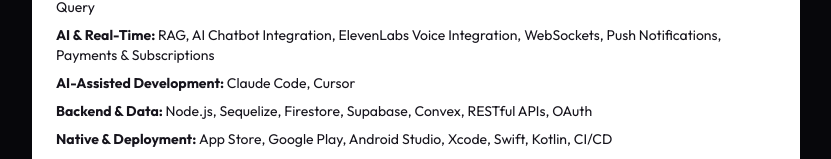
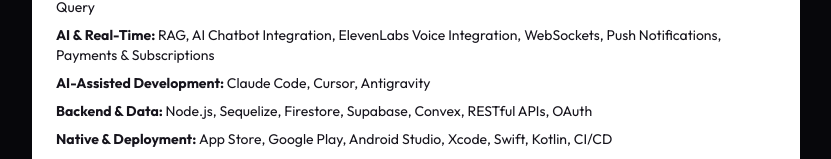
Before and after one commit to Ahmed-Kotp/Ahmed-Kotp.github.io, a Next.js app: page /cv in a window 1280 px wide. Shown: the part 2367-2526 px from the top of the page, without its empty margins (224-1055 px from the left). Built offline with nearby package versions, Linux system fonts and the light colour scheme.

Commit message:
Raise the listed skills to 5/5 and set Team Lead to 3/5.
Antigravity is included with the other AI-assisted tools.

```diff
--- a/components/skills/skills.tsx
+++ b/components/skills/skills.tsx
@@ -25,6 +25,7 @@
   Layers,
   LayoutGrid,
   MousePointer2,
+  Orbit,
   PenTool,
   Play,
   Radio,
@@ -70,6 +71,7 @@
   test: TestTube,
   bug: Bug,
   cursor: MousePointer2,
+  orbit: Orbit,
 };
 
 export function Skills() {
--- a/data/skills.json
+++ b/data/skills.json
@@ -6,12 +6,12 @@
       "skills": [
         { "name": "React Native", "level": 5, "icon": "smartphone" },
         { "name": "Expo", "level": 5, "icon": "layers" },
-        { "name": "React Native CLI", "level": 4, "icon": "terminal" },
+        { "name": "React Native CLI", "level": 5, "icon": "terminal" },
         { "name": "ReactJS", "level": 4, "icon": "atom" },
         { "name": "TypeScript", "level": 5, "icon": "braces" },
         { "name": "JavaScript", "level": 5, "icon": "code" },
-        { "name": "Redux", "level": 4, "icon": "workflow" },
-        { "name": "Zustand", "level": 4, "icon": "box" },
+        { "name": "Redux", "level": 5, "icon": "workflow" },
+        { "name": "Zustand", "level": 5, "icon": "box" },
         { "name": "TanStack Query", "level": 4, "icon": "database" }
       ]
     },
@@ -22,30 +22,31 @@
         { "name": "RAG", "level": 5, "icon": "spark" },
         { "name": "AI Chatbot Integration", "level": 5, "icon": "bot" },
         { "name": "ElevenLabs Voice Integration", "level": 4, "icon": "audio" },
-        { "name": "WebSockets", "level": 4, "icon": "radio" },
+        { "name": "WebSockets", "level": 5, "icon": "radio" },
         { "name": "Push Notifications", "level": 4, "icon": "bell" },
-        { "name": "Payments & Subscriptions", "level": 4, "icon": "card" }
+        { "name": "Payments & Subscriptions", "level": 5, "icon": "card" }
       ]
     },
     {
       "id": "assisted",
       "label": "AI-Assisted Development",
       "skills": [
-        { "name": "Claude Code", "level": 4, "icon": "spark" },
-        { "name": "Cursor", "level": 4, "icon": "cursor" }
+        { "name": "Claude Code", "level": 5, "icon": "spark" },
+        { "name": "Cursor", "level": 5, "icon": "cursor" },
+        { "name": "Antigravity", "level": 5, "icon": "orbit" }
       ]
     },
     {
       "id": "backend",
       "label": "Backend & Data",
       "skills": [
-        { "name": "Node.js", "level": 3, "icon": "server" },
-        { "name": "Sequelize", "level": 3, "icon": "database" },
+        { "name": "Node.js", "level": 5, "icon": "server" },
+        { "name": "Sequelize", "level": 5, "icon": "database" },
         { "name": "Firestore", "level": 4, "icon": "flame" },
         { "name": "Supabase", "level": 3, "icon": "cloud" },
         { "name": "Convex", "level": 3, "icon": "cloud" },
         { "name": "RESTful APIs", "level": 5, "icon": "radio" },
-        { "name": "OAuth", "level": 4, "icon": "key" }
+        { "name": "OAuth", "level": 5, "icon": "key" }
       ]
     },
     {
@@ -54,8 +55,8 @@
       "skills": [
         { "name": "App Store", "level": 5, "icon": "apple" },
         { "name": "Google Play", "level": 5, "icon": "play" },
-        { "name": "Android Studio", "level": 4, "icon": "smartphone" },
-        { "name": "Xcode", "level": 4, "icon": "apple" },
+        { "name": "Android Studio", "level": 5, "icon": "smartphone" },
+        { "name": "Xcode", "level": 5, "icon": "apple" },
         { "name": "Swift", "level": 3, "icon": "code" },
         { "name": "Kotlin", "level": 3, "icon": "code" },
         { "name": "CI/CD", "level": 4, "icon": "workflow" }
@@ -65,7 +66,7 @@
       "id": "leadership",
       "label": "Leadership & Architecture",
       "skills": [
-        { "name": "Team Lead", "level": 4, "icon": "users" },
+        { "name": "Team Lead", "level": 3, "icon": "users" },
         { "name": "Code Review", "level": 5, "icon": "check" },
         { "name": "System Design", "level": 4, "icon": "layout" },
         { "name": "Software Architecture", "level": 4, "icon": "layers" }
@@ -77,10 +78,10 @@
       "skills": [
         { "name": "Git/GitHub", "level": 5, "icon": "git" },
         { "name": "Figma", "level": 4, "icon": "figma" },
-        { "name": "Agile/Scrum", "level": 4, "icon": "workflow" },
+        { "name": "Agile/Scrum", "level": 5, "icon": "workflow" },
         { "name": "Jest", "level": 3, "icon": "test" },
-        { "name": "Debugging & Testing", "level": 4, "icon": "bug" },
-        { "name": "Responsive Design", "level": 4, "icon": "layout" }
+        { "name": "Debugging & Testing", "level": 5, "icon": "bug" },
+        { "name": "Responsive Design", "level": 5, "icon": "layout" }
       ]
     }
   ]
```
